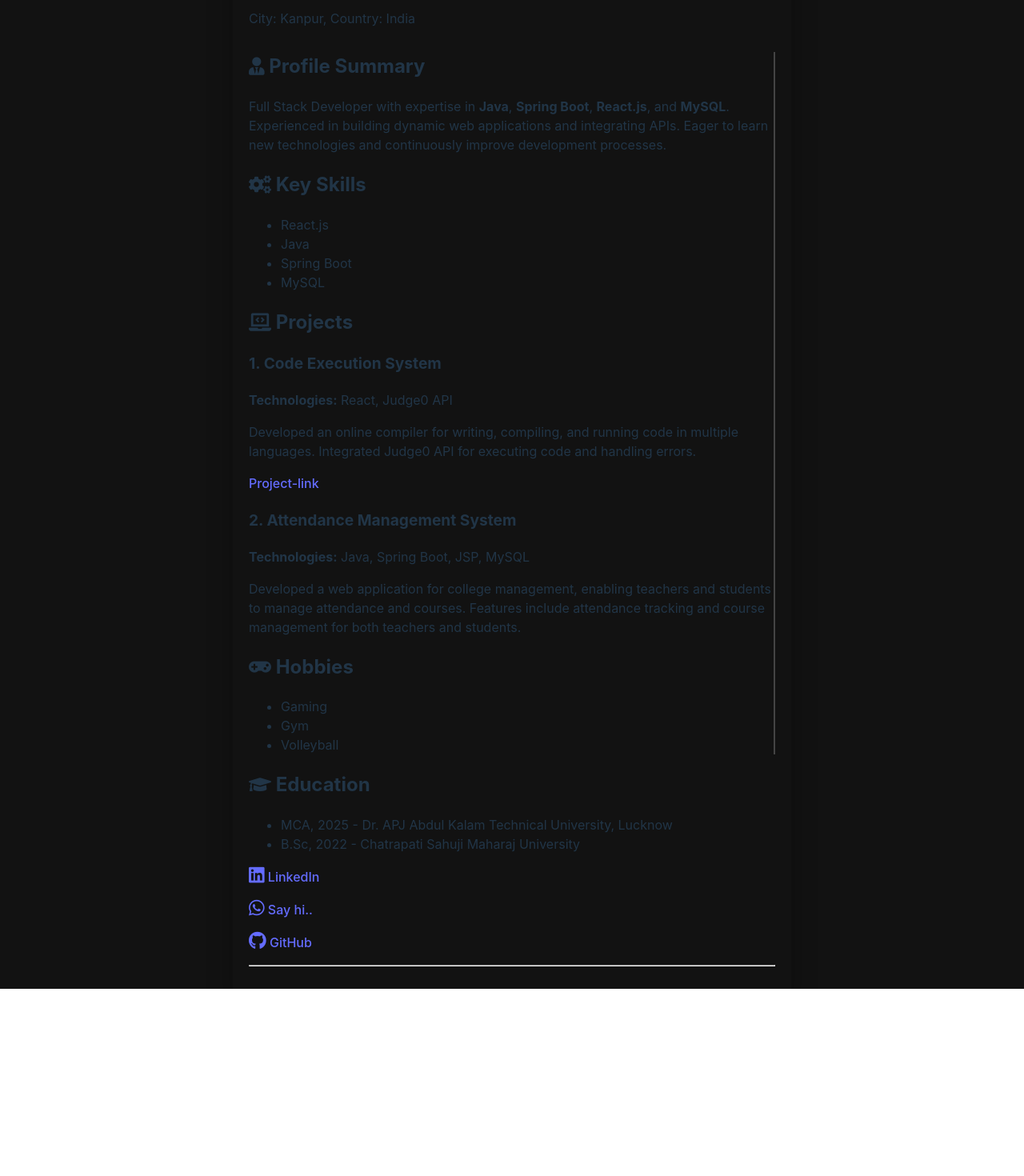
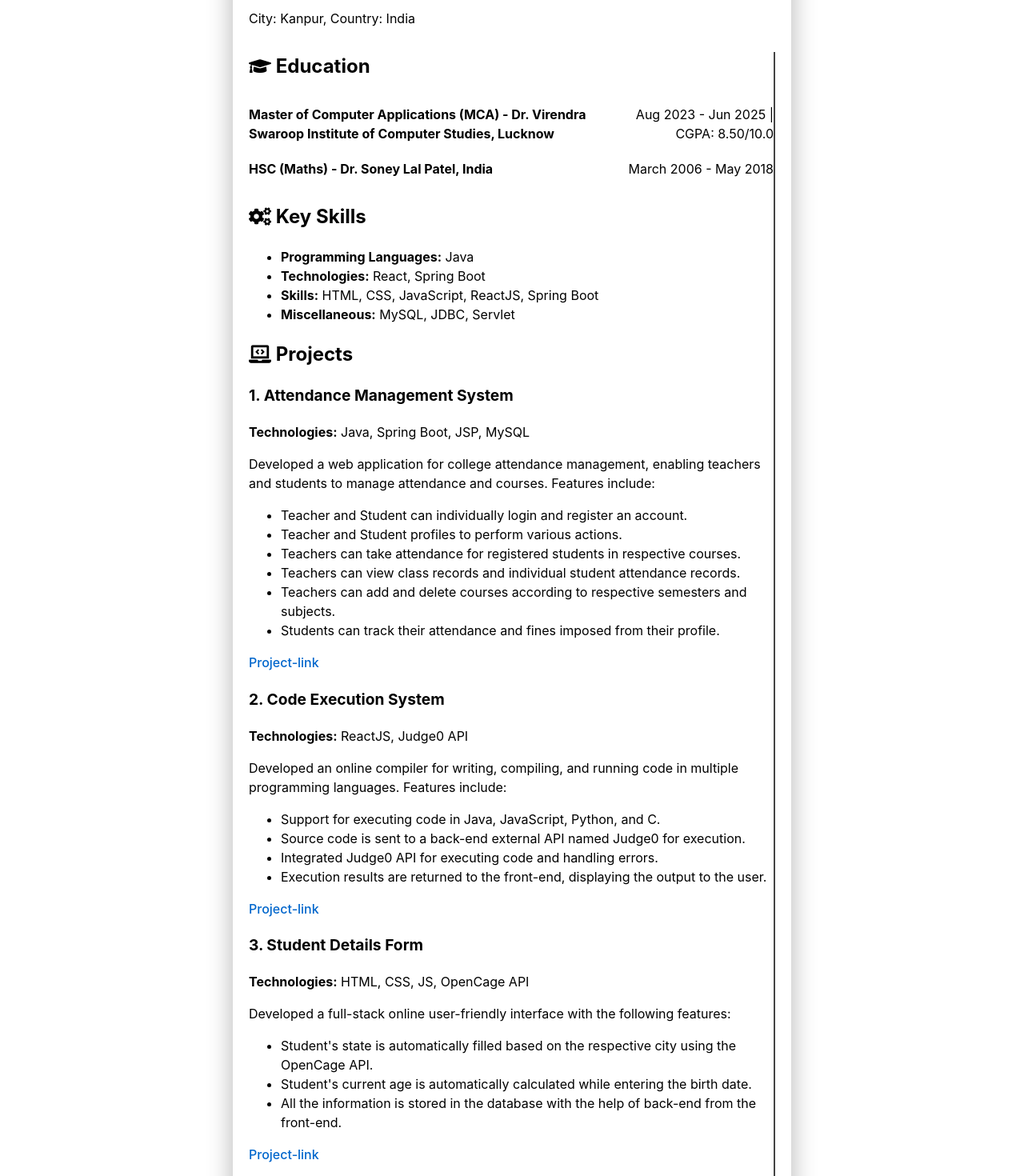
Before and after one commit to Saddam848811/resume, a React (Vite) app: page / in a window 1280 px wide. Shown: the part 360-1830 px from the top of the page at 80% size. Before the commit the page ends 1596 px from the top, so only its background shows below. Built offline with nearby package versions, Linux system fonts and the light colour scheme.

Commit message:
Your commit message

```diff
--- a/package.json
+++ b/package.json
@@ -28,6 +28,6 @@
         "eslint-plugin-react-refresh": "^0.4.14",
         "gh-pages": "^6.2.0",
         "globals": "^15.11.0",
-      "vite": "^5.4.10"
+        "vite": "^5.4.11"
     }
 }
--- a/src/App.css
+++ b/src/App.css
@@ -7,7 +7,18 @@ body {
   justify-content: center; /* Horizontally center */
   align-items: center; /* Vertically center */
   min-height: 100vh; /* Ensure it takes the full viewport height */
-  background-color: #121212; /* Dark background */
+  background-color: #ffffff; /* Light background */
+  color: #000000; /* Black text */
+}
+
+/* Links styling */
+a {
+  color: #0066cc; /* Blue for links */
+  text-decoration: none; /* Remove underline */
+}
+
+a:hover {
+  text-decoration: underline; /* Underline links on hover */
 }
 
 /* For small screens (Mobile devices) */
@@ -43,10 +54,12 @@ body {
 
   h2 {
     font-size: 1.2rem;
+    color: #000000; /* Black color for headings */
   }
 
   h3 {
     font-size: 1rem;
+    color: #000000; /* Black color for sub-headings */
   }
 
   .resume-footer {
@@ -99,10 +112,12 @@ body {
 
   h2 {
     font-size: 1.5rem;
+    color: #000000; /* Black color for headings */
   }
 
   h3 {
     font-size: 1.2rem;
+    color: #000000; /* Black color for sub-headings */
   }
 
   .resume-footer {
@@ -114,3 +129,22 @@ body {
     font-size: 1.4rem;
   }
 }
+
+.education-list {
+  list-style-type: none;
+  padding: 0;
+}
+
+.education-item {
+  display: flex;
+  justify-content: space-between;
+  padding: 10px 0;
+}
+
+.course-name {
+  font-weight: bold;
+}
+
+.course-details {
+  text-align: right;
+}
--- a/src/App.jsx
+++ b/src/App.jsx
@@ -26,62 +26,93 @@ const Resume = () => {
         {/* Left Column */}
         <div className="left-column">
         <section>
-            <h2><i className="fas fa-user-tie"></i> Profile Summary</h2>
-            <p>
-              Full Stack Developer with expertise in <b>Java</b>, <b>Spring Boot</b>, <b>React.js</b>, and <b>MySQL</b>.
-              Experienced in building dynamic web applications and integrating APIs. Eager to learn new technologies and continuously improve development processes.
-            </p>
+  <h2><i className="fas fa-graduation-cap"></i> Education</h2>
+  <ul class="education-list">
+    <li class="education-item">
+      <span class="course-name">Master of Computer Applications (MCA) - Dr. Virendra Swaroop Institute of Computer Studies, Lucknow</span>
+      <span class="course-details">Aug 2023 - Jun 2025 | CGPA: 8.50/10.0</span>
+    </li>
+    <li class="education-item">
+      <span class="course-name">HSC (Maths) - Dr. Soney Lal Patel, India</span>
+      <span class="course-details">March 2006 - May 2018</span>
+    </li>
+  </ul>
 </section>
 
           <section>
   <h2><i className="fas fa-cogs"></i> Key Skills</h2>
   <ul>
-              <li>React.js</li>
-              <li>Java</li>
-              <li>Spring Boot</li>
-              <li>MySQL</li>
+    <li><strong>Programming Languages:</strong> Java</li>
+    <li><strong>Technologies:</strong> React, Spring Boot</li>
+    <li><strong>Skills:</strong> HTML, CSS, JavaScript, ReactJS, Spring Boot</li>
+    <li><strong>Miscellaneous:</strong> MySQL, JDBC, Servlet</li>
   </ul>
 </section>
 
+
           <section>
+            <div>
+            </div>
             <h2><i className="fas fa-laptop-code"></i> Projects</h2>
             <div>
-              <h3>1. Code Execution System</h3>
-              <p><strong>Technologies:</strong> React, Judge0 API</p>
+             <h3>1. Attendance Management System</h3>
+<p><strong>Technologies:</strong> Java, Spring Boot, JSP, MySQL</p>
 <p>
-                Developed an online compiler for writing, compiling, and running code in multiple languages. Integrated Judge0 API for executing code and handling errors.
+  Developed a web application for college attendance management, enabling teachers and students to manage attendance and courses. Features include:
 </p>
-              <a href="https://rce-system.netlify.app/">Project-link </a>
+<ul>
+  <li>Teacher and Student can individually login and register an account.</li>
+  <li>Teacher and Student profiles to perform various actions.</li>
+  <li>Teachers can take attendance for registered students in respective courses.</li>
+  <li>Teachers can view class records and individual student attendance records.</li>
+  <li>Teachers can add and delete courses according to respective semesters and subjects.</li>
+  <li>Students can track their attendance and fines imposed from their profile.</li>
+</ul>
+<p><strong></strong> <a href="https://github.com/Saddam848811/Attendance-Management-System/blob/master/src/main/java/com/example/demo/controller/frontcontroller.java">Project-link </a></p>
+
+            <h3>2. Code Execution System</h3>
+<p><strong>Technologies:</strong> ReactJS, Judge0 API</p>
+<p>
+  Developed an online compiler for writing, compiling, and running code in multiple programming languages. Features include:
+</p>
+<ul>
+  <li>Support for executing code in Java, JavaScript, Python, and C.</li>
+  <li>Source code is sent to a back-end external API named Judge0 for execution.</li>
+  <li>Integrated Judge0 API for executing code and handling errors.</li>
+  <li>Execution results are returned to the front-end, displaying the output to the user.</li>
+</ul>
+<p><strong></strong>  <a href="https://rce-system.netlify.app/">Project-link </a></p>
+
+<h3>3. Student Details Form</h3>
+<p><strong>Technologies:</strong> HTML, CSS, JS, OpenCage API</p>
+<p>
+  Developed a full-stack online user-friendly interface with the following features:
+</p>
+<ul>
+  <li>Student's state is automatically filled based on the respective city using the OpenCage API.</li>
+  <li>Student's current age is automatically calculated while entering the birth date.</li>
+  <li>All the information is stored in the database with the help of back-end from the front-end.</li>
+</ul>
+<p><strong></strong> <a href="https://students-details-form.netlify.app/">Project-link </a></p>
+
             </div>
 
-            <div>
-              <h3>2. Attendance Management System</h3>
-              <p><strong>Technologies:</strong> Java, Spring Boot, JSP, MySQL</p>
-              <p>
-                Developed a web application for college management, enabling teachers and students to manage attendance and courses. Features include attendance tracking and course management for both teachers and students.
-              </p>
-            </div>
           </section>
 
           <section>
             <h2><i className="fas fa-gamepad"></i> Hobbies</h2>
             <ul>
               <li>Gaming</li>
+              <li>Gymnast</li>
               <li>Gym</li>
-              <li>Volleyball</li>
             </ul>
           </section>
         </div>
 
         {/* Right Column */}
         <div className="right-column">
-          <section>
-            <h2><i className="fas fa-graduation-cap"></i> Education</h2>
-            <ul>
-              <li>MCA, 2025 - Dr. APJ Abdul Kalam Technical University, Lucknow</li>
-              <li>B.Sc, 2022 - Chatrapati Sahuji Maharaj University</li>
-            </ul>
-          </section>
+
+
         </div>
       </div>
 
```
Also changed, not shown: 1 other file (tests, documents, lock files or other folders). Lines whose indentation alone changed are shown as unchanged.
